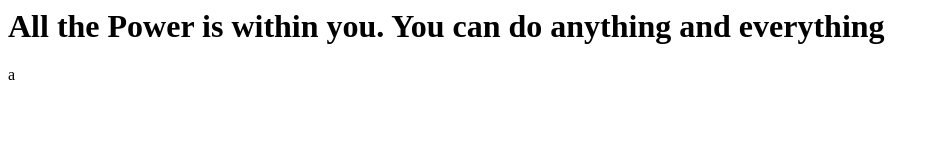
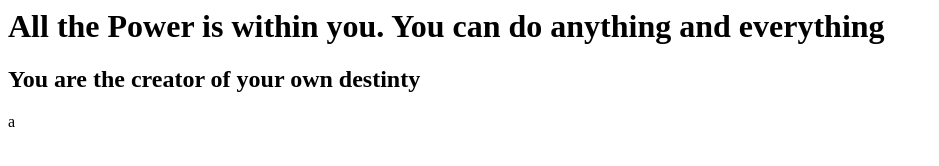
Before and after one commit to curlyheadcoder/MexdyRepo, a plain HTML site: page index.html in a window 1280 px wide. Shown: the whole page, without its empty margins (0-939 px from the left). Drawn offline with Linux system fonts and the light colour scheme.

Commit message:
added 2nd quote

```diff
--- a/index.html
+++ b/index.html
@@ -1,5 +1,6 @@
 <html>
 	<body>
 		<h1> All the Power is within you. You can do anything and everything </h1>
+		<h2> You are the creator of your own destinty </h2>
 	</body>
 </html>a
```
